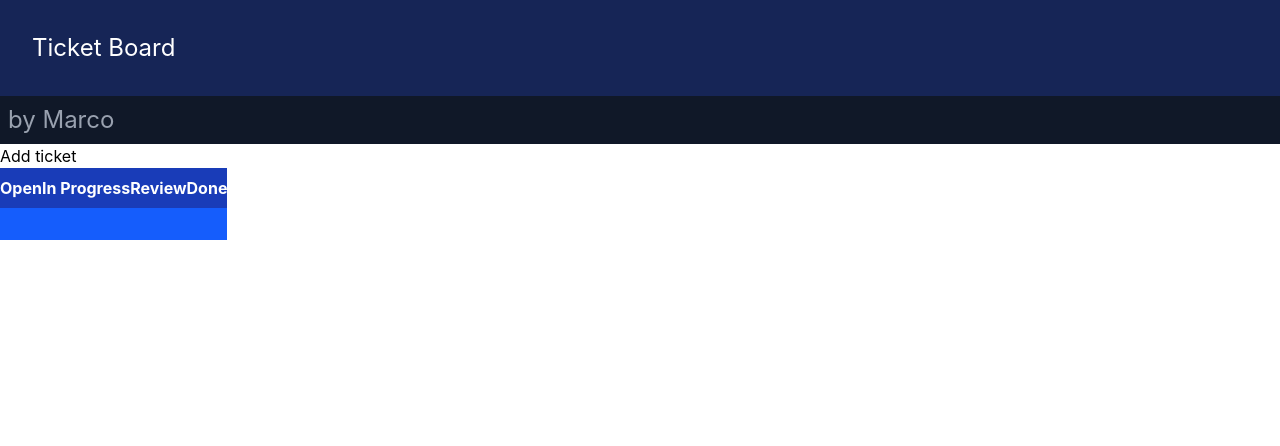
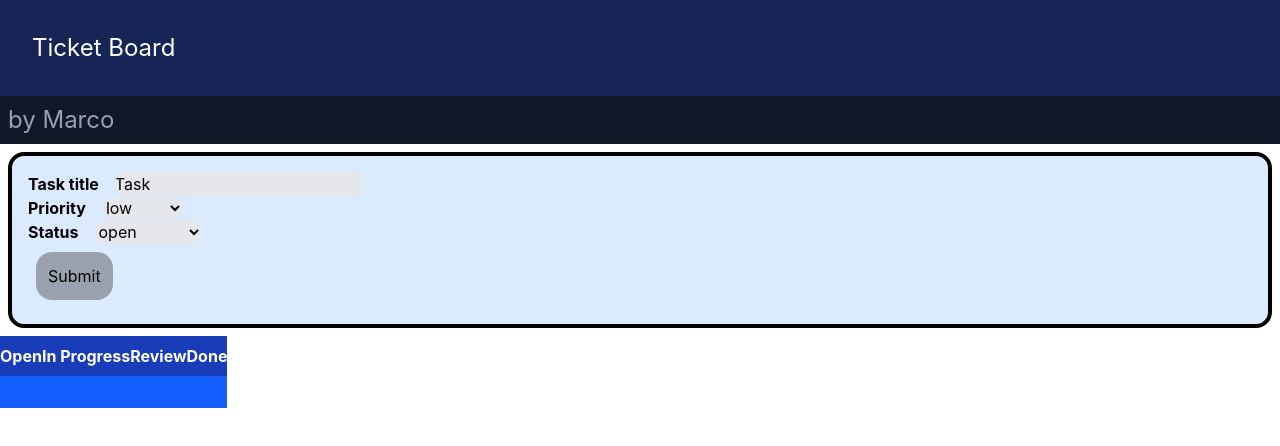
Before and after one commit to NFAsylum/TaskFlow, a React (Vite) app in the folder taskflow-frontend/: page / in a window 1280 px wide. Shown: the top 446 px of the page. Built offline with nearby package versions, Linux system fonts and the light colour scheme.

Commit message:
Add ticket form

```diff
--- a/taskflow-frontend/src/App.tsx
+++ b/taskflow-frontend/src/App.tsx
@@ -1,6 +1,7 @@
 import { useState } from 'react'
-import {Priority, Status, type Ticket} from './types'
+import { Status, type Priority, type Ticket } from './types'
 import BoardColumn from './BoardColumn'
+import TicketForm from './TicketForm'
 
 function App() {
   const title = "Ticket Board"
@@ -11,12 +12,12 @@ function App() {
       setTickets([...tickets, newTicket])
   }
 
-  function addRandomTicket(){
+  function createTicket(title: string, priority: Priority, status: Status){
     addTicket({
       id: tickets.length+1,
-      title: `Task ${tickets.length+1}`,
-      priority:Object.values(Priority)[Math.floor(Math.random() * Object.values(Priority).length)],
-      status:Status.Open
+      title: title,
+      priority: priority,
+      status: status
       })
   }
 
@@ -32,7 +33,7 @@ function App() {
       <div className="bg-gray-900 p-2 text-gray-400 text-2xl">
         by Marco
       </div>
-      <button onClick={addRandomTicket}>Add ticket</button>
+      <TicketForm onCreate={createTicket} />
       <div className="flex">
         <BoardColumn title="Open" tickets={tickets.filter((t) => t.status == Status.Open)} onMoveTicket={moveTicket} />
         <BoardColumn title="In Progress" tickets={tickets.filter((t) => t.status == Status.InProgress)} onMoveTicket={moveTicket} />
--- /dev/null
+++ b/taskflow-frontend/src/TicketForm.tsx
@@ -0,0 +1,61 @@
+import { useState } from 'react'
+import {Priority, Status } from './types'
+
+interface TicketFormProps{
+    onCreate: (title: string, priority: Priority, status: Status) => void
+}
+
+function TicketForm({ onCreate }: TicketFormProps){
+    const [title, setTitle] = useState<string>("Task")
+    const [priority, setPriority] = useState<Priority>(Priority.Low)
+    const [status, setStatus] = useState<Status>(Status.Open)
+
+    function handleSubmit(submitEvent: SubmitEvent){
+        submitEvent.preventDefault();
+        onCreate(title, priority, status)
+
+        setTitle("Task")
+        setPriority(Priority.Low)
+        setStatus(Status.Open)
+    }
+
+    return(
+        <div className="m-2 p-4 border-4 rounded-2xl bg-blue-100">
+            <form onSubmit={handleSubmit}>
+                <div>
+                    <label className="font-bold pr-4">Task title</label>
+                    <input className="bg-gray-200 rounded-4xl" type="text" value={title}
+                    onChange={(e) => setTitle(e.target.value)} placeholder="Title" />
+                </div>
+
+                <div>
+                    <label className="font-bold pr-4">Priority</label>
+                    <select className="bg-gray-200 rounded-4xl" value={priority}
+                    onChange={(e) => setPriority(e.target.value as Priority)} >
+                        {Object.values(Priority).map((priority) => (
+                            <option
+                            key={priority}
+                            value={priority}>{priority}</option>
+                        ))}
+                    </select>
+                </div>
+
+                <div>
+                    <label className="font-bold pr-4">Status</label>
+                    <select className="bg-gray-200 rounded-4xl" value={status}
+                    onChange={(e) => setStatus(e.target.value as Status)} >
+                        {Object.values(Status).map((status) => (
+                            <option
+                            key={status}
+                            value={status}>{status}</option>
+                        ))}
+                    </select>
+                </div>
+
+                <button className="bg-gray-400 m-2 p-3 rounded-2xl" type="submit">Submit</button>
+            </form>
+        </div>
+    )
+}
+
+export default TicketForm
```
